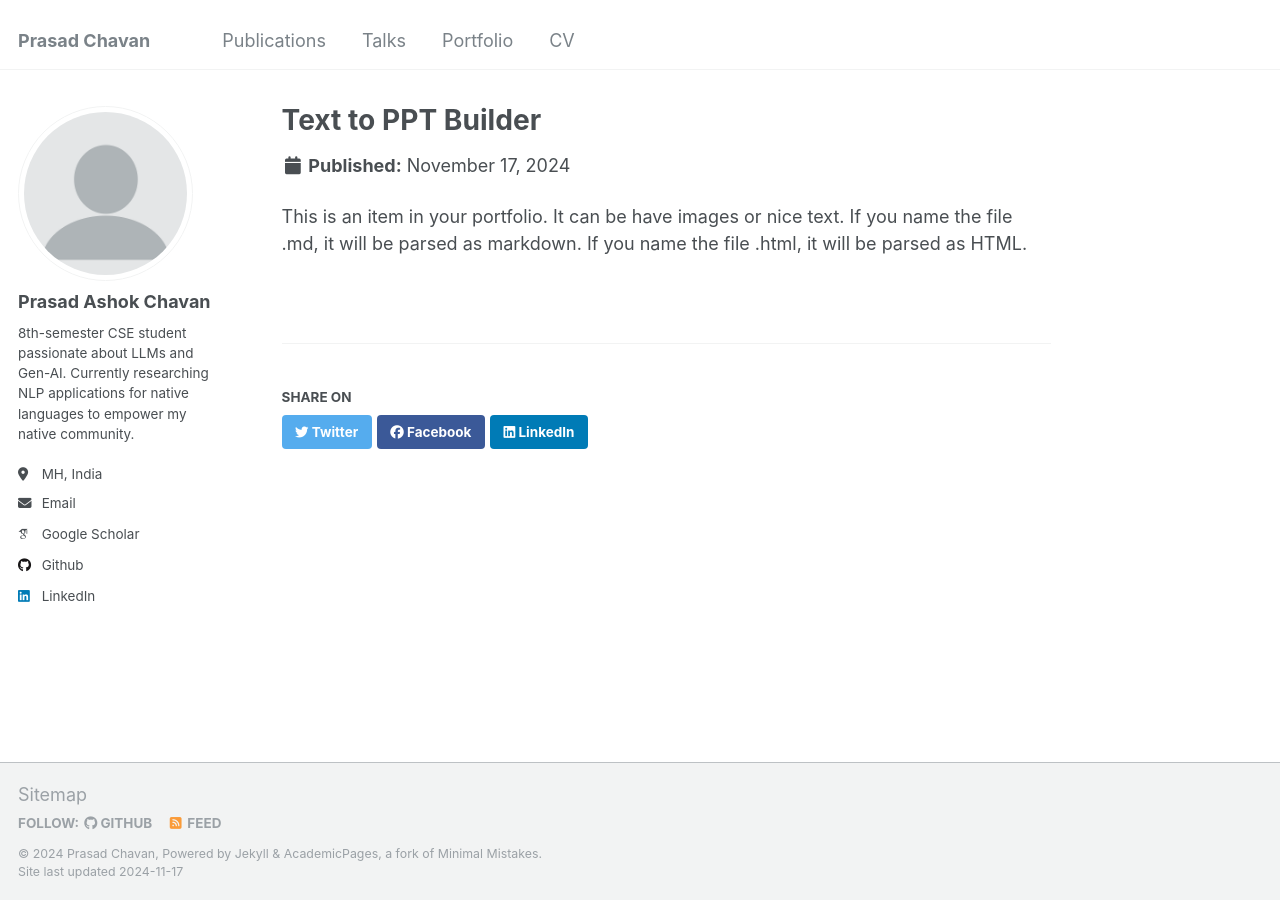
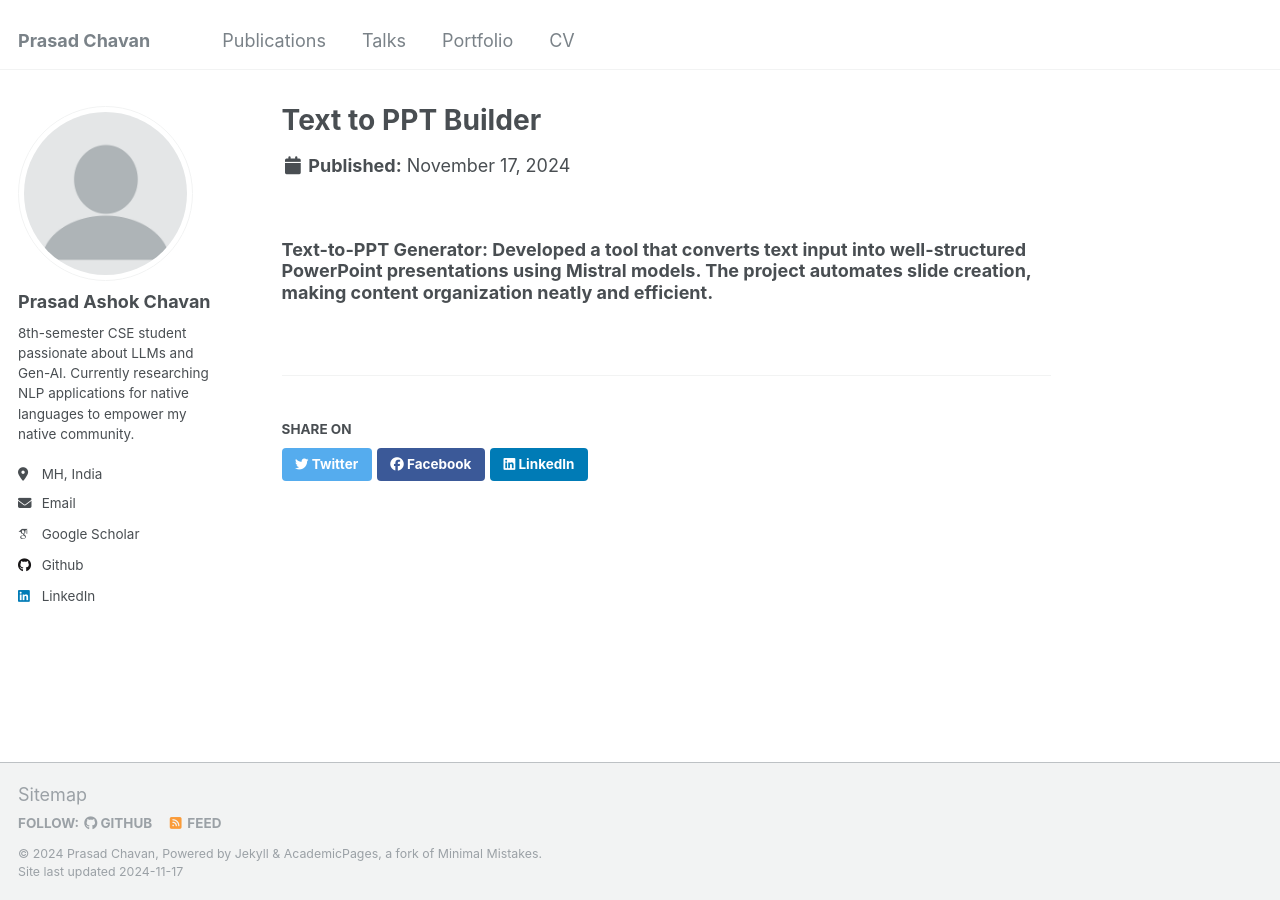
Before and after one commit to prasadchavann/prasadchavann.github.io, a Jekyll site: the page built from _portfolio/portfolio-1.md, in a window 1280 px wide. Built offline with Jekyll 4.4.1, drawn with Linux system fonts in a browser that asks for light colours; some web fonts are replaced.

Commit message:
Update portfolio-1.md

```diff
--- a/_portfolio/portfolio-1.md
+++ b/_portfolio/portfolio-1.md
@@ -4,4 +4,4 @@ excerpt: "Developed a tool that converts text input into well-structured PowerPo
 collection: portfolio
 ---
 
-This is an item in your portfolio. It can be have images or nice text. If you name the file .md, it will be parsed as markdown. If you name the file .html, it will be parsed as HTML.
+### Text-to-PPT Generator: Developed a tool that converts text input into well-structured PowerPoint presentations using Mistral models. The project automates slide creation, making content organization neatly and efficient.
```
